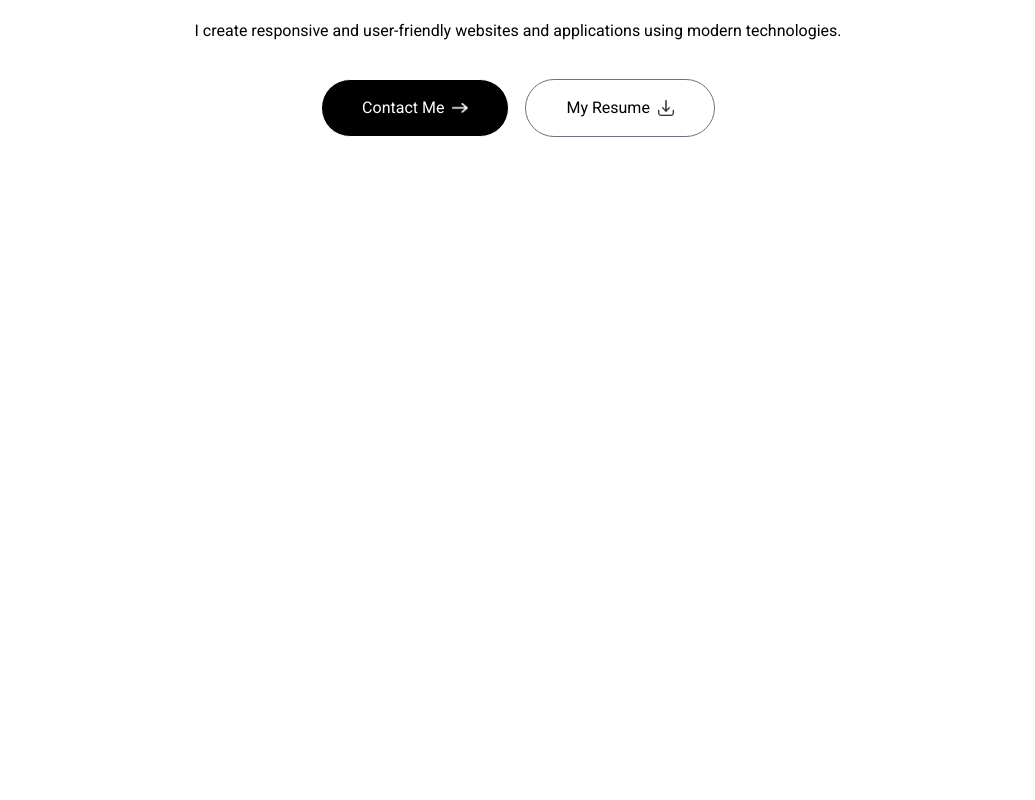
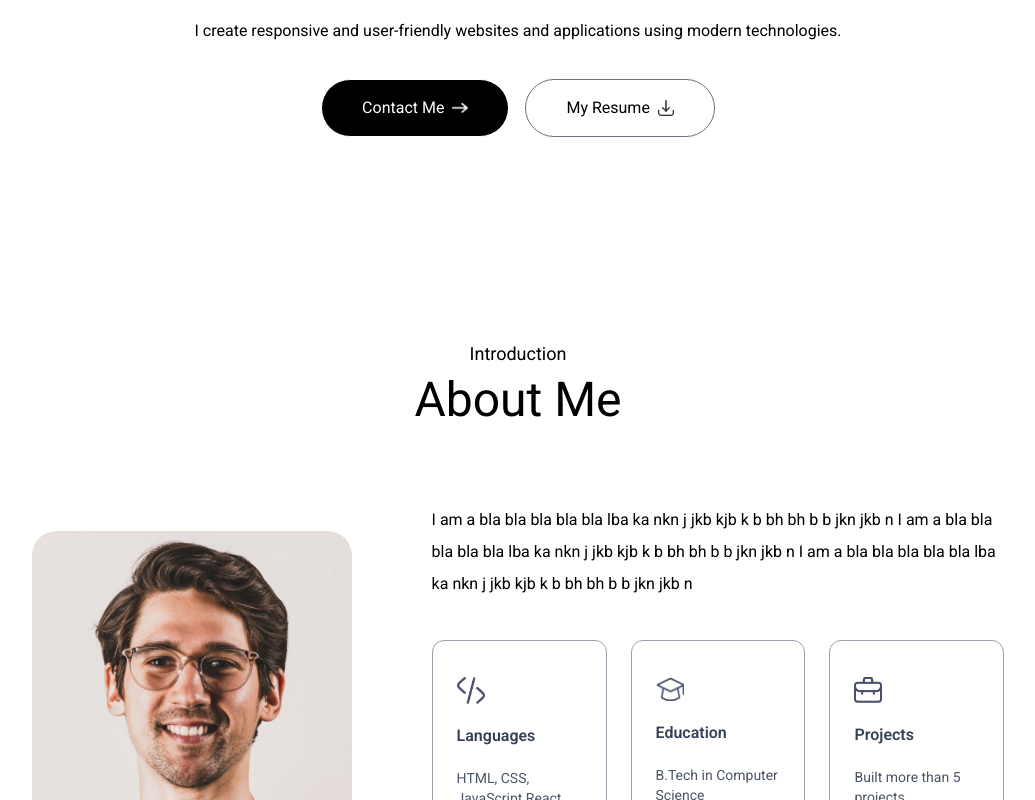
Before and after one commit to DilshanGDT/my-portfolio, a Next.js app in the folder portfolio-v2/: page / in a window 1280 px wide. Shown: the part 500-1300 px from the top of the page, without its empty margins (122-1157 px from the left). Before the commit the page ends 800 px from the top, so only its background shows below. Built offline with nearby package versions, Linux system fonts and the light colour scheme; a web font is replaced by a local one.

Commit message:
About me

```diff
--- a/portfolio-v2/app/globals.css
+++ b/portfolio-v2/app/globals.css
@@ -12,5 +12,7 @@
     --font-roboto: "Roboto", "sans-serif";
     --font-outfit: "Outfit", "sans-serif";
     --font-ovo: "Ovo", "serif";
+    --box-shadow-black: 4px 4px 0 #000;
+    --box-shadow-light: 4px 4px 0 #fff;
   }
 }
--- a/portfolio-v2/app/layout.js
+++ b/portfolio-v2/app/layout.js
@@ -23,11 +23,10 @@
 
 export default function RootLayout({ children }) {
   return (
-    <html
-      lang="en"
-      className={`${robotoFont.className} ${outfitFont.className} ${ovoFont.className} h-full antialiased leading-8 overflow-x-hidden`}
-    >
-      <body className="min-h-full flex flex-col">{children}</body>
+    <html lang="en" className="scroll-smooth">
+      <body className={`${robotoFont.className} ${outfitFont.className} ${ovoFont.className} h-full antialiased leading-8 overflow-x-hidden`}>
+        {children}
+      </body>
     </html>
   );
 }
--- a/portfolio-v2/app/page.js
+++ b/portfolio-v2/app/page.js
@@ -1,4 +1,6 @@
 'use client';
+
+import About from "@/components/About";
 import Header from "@/components/Header";
 import Navbar from "@/components/Navbar";
 
@@ -7,6 +9,7 @@
     <>
     <Navbar />
     <Header />
+    <About />
     </>
   );
 }
--- /dev/null
+++ b/portfolio-v2/components/About.jsx
@@ -0,0 +1,47 @@
+import { assets, infoList, toolsData } from '@/assets/assets'
+import Image from 'next/image'
+import React from 'react'
+
+const About = () => {
+  return (
+    <div id='about' className='w-full px-[12%] py-10 scroll-mt-20'>
+      <h4 className='text-center mb-2 text-lg font-outfit'>Introduction</h4>
+      <h2 className='text-center text-5xl font-roboto'>About Me</h2>
+
+      <div className='flex w-full flex-col lg:flex-row items-center gap-20 my-20'>
+        <div className='w-64 sm:w-80 rounded-3xl max-w-none'>
+            <Image src={assets.user_image} alt='user' className='w-full rounded-3xl' />
+        </div>
+        <div className='flex-1'>
+            <p className='mb-10 max-w-2xl font-outfit'>I am a bla bla bla bla bla lba ka nkn j jkb kjb k b bh bh b b jkn jkb n
+                I am a bla bla bla bla bla lba ka nkn j jkb kjb k b bh bh b b jkn jkb n
+                I am a bla bla bla bla bla lba ka nkn j jkb kjb k b bh bh b b jkn jkb n
+            </p>
+
+            <ul className='grid grid-cols-1 sm:grid-cols-3 gap-6 max-w-2xl'>
+                {infoList.map(({icon, iconDark, title, description}, index)=>(
+                    <li className='border-[0.5px] border-gray-400 rounded-xl p-6 cursor-pointer hover:bg-(--color-lightHover) hover:-translate-y-1 duration-500 hover:shadow-(--box-shadow-black)' key={index}>
+                        <Image src={icon} alt={title} className='w-7 mt-3' />
+                        <h3 className='my-4 font-semibold text-gray-700'>{title}</h3>
+                        <p className='text-gray-600 text-sm'>{description}</p>
+                    </li>
+                ))}
+            </ul>
+
+            <h4 className='my-6 text-gray-700 font-font-outfit'>Tools I use</h4>
+
+            <ul className='flex items-center gap-3 sm:gap-5'>
+                {toolsData.map((tool, index)=>(
+                    <li key={index} className='flex items-center justify-center w-12 sm:w-14 aspect-square border border-gray-400 rounded-lg cursorpointer hover:-translate-y-1 duration-500'>
+                        <Image src={tool} alt='Tool' className='w-5 sm:w-7' />
+                        <span className='font-outfit'>{tool.name}</span>
+                    </li>
+                ))}
+            </ul>
+        </div>
+      </div>
+    </div>
+  )
+}
+
+export default About
--- a/portfolio-v2/components/Navbar.jsx
+++ b/portfolio-v2/components/Navbar.jsx
@@ -17,7 +17,7 @@
   return (
     <>
     <div className='fixed top-0 right-0 w-11/12 -z-10 translate-y-[-80%]'>
-        <Image src={assets.header_bg_color} alt='' className='w-full h-full' />
+        <Image src={assets.header_bg_color} alt='' className='w-full h-full' loading="eager" />
     </div>
 
       <nav className='w-full fixed px-5 lg:px-8 xl:px-[8%] py-4 flex items-center justify-between z-50'>
```
